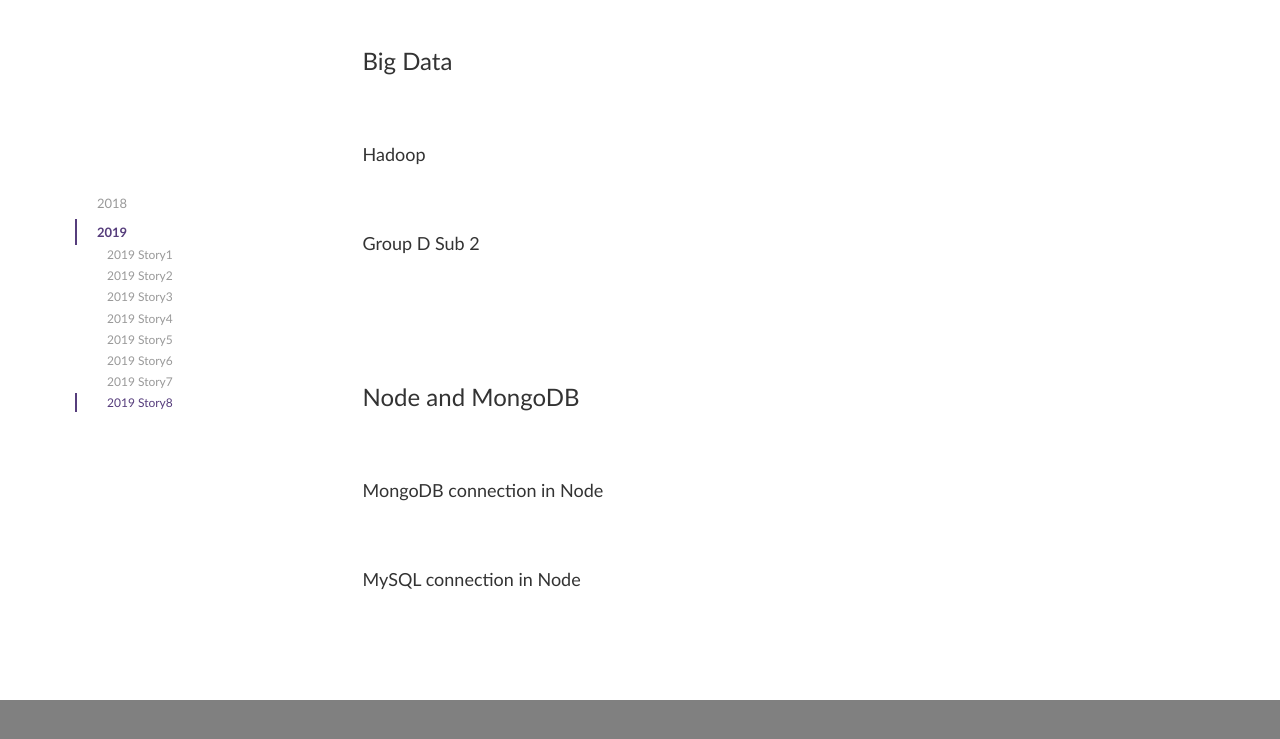
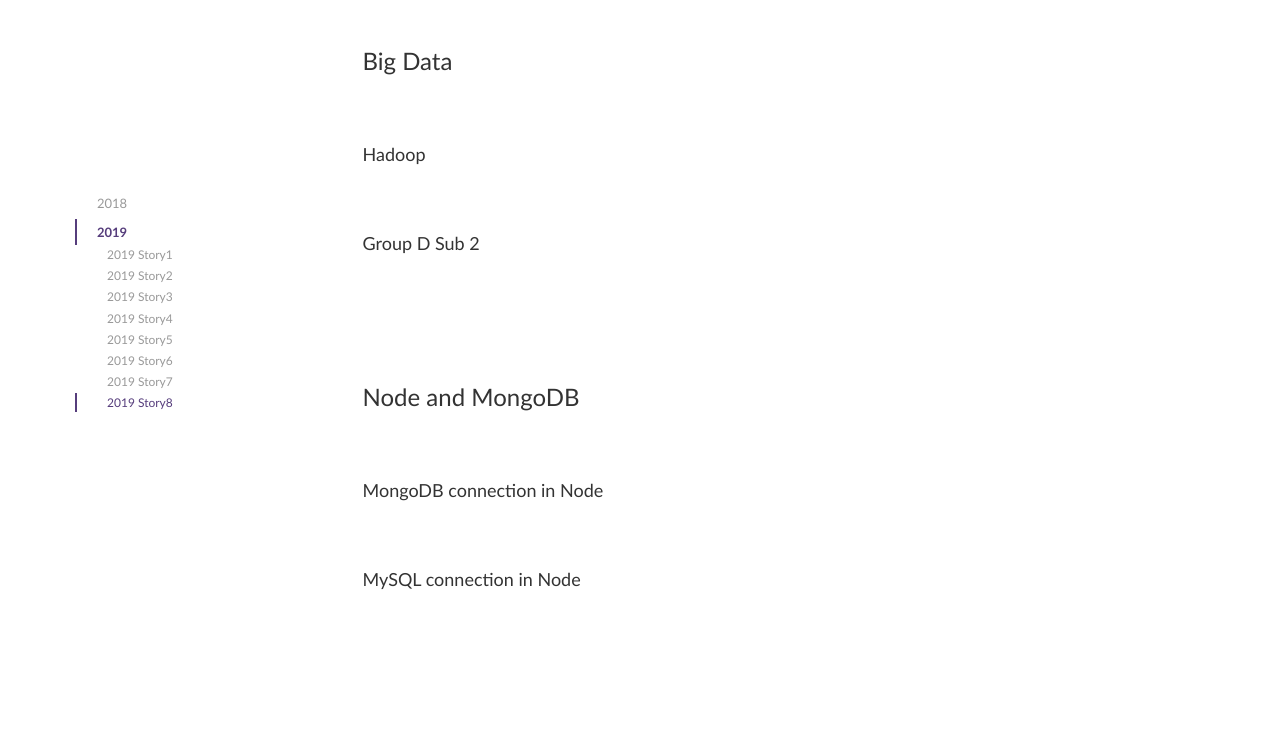
Before and after one commit to njxjtu/njxjtu.github.io, a Jekyll site: the page things.html, which Jekyll copies as it is, in a window 1280 px wide and 900 px high, scrolled down 2540 px. Shown: the top 739 px of the window. Built offline with Jekyll 4.4.1, drawn with Linux system fonts in a browser that asks for light colours; nearby versions of some CDN libraries; after the commit the page ends 3190 px from its top, so only the background shows below that.

Commit message:
Update things.html

```diff
--- a/things.html
+++ b/things.html
@@ -234,8 +234,6 @@
     </div>
 </div>
 
-<div class="container-fluid" style="background-color: gray; height: 200px; margin-top: 50px;">
-
 </body>
 <script>
 $('body').scrollspy({
```
